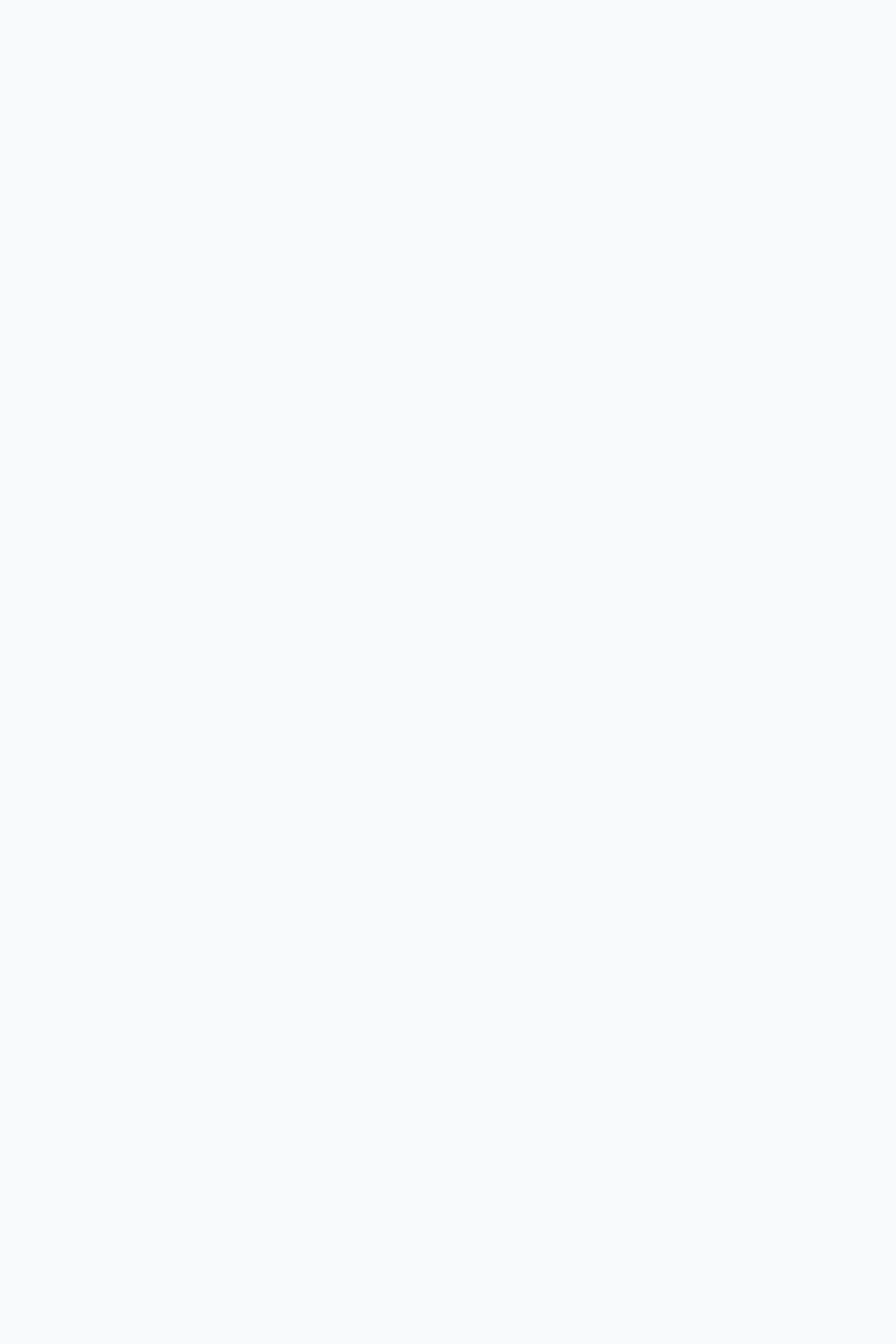
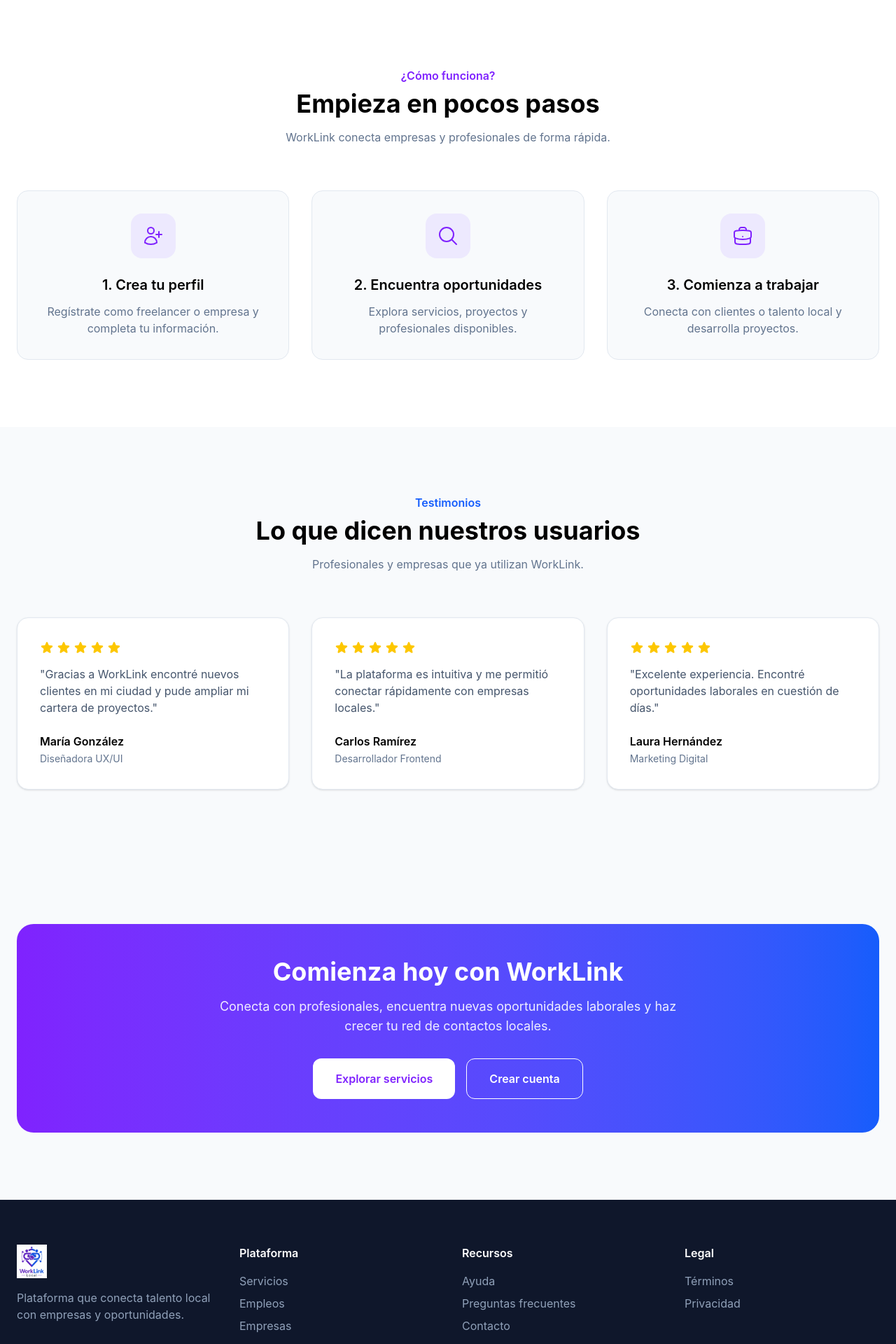
Before and after one commit to JesVite28/worklink_frontend, a React (Vite) app: page / in a window 1280 px wide. Shown: the part 3080-5000 px from the top of the page at 70% size. Before the commit the page ends 3080 px from the top, so only its background shows below. Built offline with nearby package versions, Linux system fonts and the light colour scheme.

Commit message:
Implementación de la siguiente sección de WorkLink

```diff
--- a/src/modules/home/HomePage.tsx
+++ b/src/modules/home/HomePage.tsx
@@ -5,6 +5,10 @@
 import Categories from "./sections/Categories";
 import Freelancers from "./sections/Freelancers";
 import Companies from "./sections/Companies";
+import HowItWorks from "./sections/HowItWorks";
+import Testimonials from "./sections/Testimonials";
+import CTA from "./sections/CTA";
+import Footer from "./sections/footer";
 
 export default function HomePage() {
   return (
@@ -16,6 +20,10 @@
       <Categories />
       <Freelancers />
       <Companies />
+      <HowItWorks />
+      <Testimonials />
+      <CTA />
+    <Footer />
     </>
   );
 }
--- /dev/null
+++ b/src/modules/home/data/Testimonials.ts
@@ -0,0 +1,23 @@
+export const testimonials = [
+  {
+    id: 1,
+    name: "María González",
+    role: "Diseñadora UX/UI",
+    comment:
+      "Gracias a WorkLink encontré nuevos clientes en mi ciudad y pude ampliar mi cartera de proyectos.",
+  },
+  {
+    id: 2,
+    name: "Carlos Ramírez",
+    role: "Desarrollador Frontend",
+    comment:
+      "La plataforma es intuitiva y me permitió conectar rápidamente con empresas locales.",
+  },
+  {
+    id: 3,
+    name: "Laura Hernández",
+    role: "Marketing Digital",
+    comment:
+      "Excelente experiencia. Encontré oportunidades laborales en cuestión de días.",
+  },
+];
--- a/src/modules/home/sections/CTA.tsx
+++ b/src/modules/home/sections/CTA.tsx
@@ -0,0 +1,65 @@
+export default function CTA() {
+  return (
+    <section className="py-24">
+      <div className="max-w-7xl mx-auto px-6">
+
+        <div
+          className="
+            bg-gradient-to-r
+            from-violet-600
+            to-blue-600
+            rounded-3xl
+            p-12
+            text-center
+            text-white
+          "
+        >
+          <h2 className="text-4xl font-bold">
+            Comienza hoy con WorkLink
+          </h2>
+
+          <p className="mt-4 text-lg text-white/90 max-w-2xl mx-auto">
+            Conecta con profesionales, encuentra nuevas oportunidades
+            laborales y haz crecer tu red de contactos locales.
+          </p>
+
+          <div className="flex flex-col sm:flex-row justify-center gap-4 mt-8">
+
+            <button
+              className="
+                bg-white
+                text-violet-600
+                px-8
+                py-4
+                rounded-xl
+                font-semibold
+                hover:scale-105
+                transition
+              "
+            >
+              Explorar servicios
+            </button>
+
+            <button
+              className="
+                border
+                border-white
+                px-8
+                py-4
+                rounded-xl
+                font-semibold
+                hover:bg-white
+                hover:text-violet-600
+                transition
+              "
+            >
+              Crear cuenta
+            </button>
+
+          </div>
+        </div>
+
+      </div>
+    </section>
+  );
+}
--- /dev/null
+++ b/src/modules/home/sections/Footer.tsx
@@ -0,0 +1,64 @@
+export default function Footer() {
+  return (
+    <footer className="bg-slate-900 text-white py-16">
+      <div className="max-w-7xl mx-auto px-6">
+
+        <div className="grid md:grid-cols-4 gap-10">
+
+          <div>
+            <img
+              src="/logo.png"
+              alt="WorkLink"
+              className="h-12 mb-4"
+            />
+
+            <p className="text-slate-400">
+              Plataforma que conecta talento local con empresas y oportunidades.
+            </p>
+          </div>
+
+          <div>
+            <h3 className="font-semibold mb-4">
+              Plataforma
+            </h3>
+
+            <ul className="space-y-2 text-slate-400">
+              <li>Servicios</li>
+              <li>Empleos</li>
+              <li>Empresas</li>
+            </ul>
+          </div>
+
+          <div>
+            <h3 className="font-semibold mb-4">
+              Recursos
+            </h3>
+
+            <ul className="space-y-2 text-slate-400">
+              <li>Ayuda</li>
+              <li>Preguntas frecuentes</li>
+              <li>Contacto</li>
+            </ul>
+          </div>
+
+          <div>
+            <h3 className="font-semibold mb-4">
+              Legal
+            </h3>
+
+            <ul className="space-y-2 text-slate-400">
+              <li>Términos</li>
+              <li>Privacidad</li>
+            </ul>
+          </div>
+
+        </div>
+
+        <div className="border-t border-slate-800 mt-12 pt-8 text-center text-slate-500">
+          © 2026 WorkLink. Todos los derechos reservados.
+        </div>
+
+      </div>
+    </footer>
+  );
+}
--- a/src/modules/home/sections/HowItWorks.tsx
+++ b/src/modules/home/sections/HowItWorks.tsx
@@ -0,0 +1,95 @@
+import {
+  UserPlusIcon,
+  MagnifyingGlassIcon,
+  BriefcaseIcon,
+} from "@heroicons/react/24/outline";
+
+const steps = [
+  {
+    title: "Crea tu perfil",
+    description:
+      "Regístrate como freelancer o empresa y completa tu información.",
+    icon: UserPlusIcon,
+  },
+  {
+    title: "Encuentra oportunidades",
+    description:
+      "Explora servicios, proyectos y profesionales disponibles.",
+    icon: MagnifyingGlassIcon,
+  },
+  {
+    title: "Comienza a trabajar",
+    description:
+      "Conecta con clientes o talento local y desarrolla proyectos.",
+    icon: BriefcaseIcon,
+  },
+];
+
+export default function HowItWorks() {
+  return (
+    <section className="py-24 bg-white">
+      <div className="max-w-7xl mx-auto px-6">
+
+        <div className="text-center mb-16">
+          <span className="text-violet-600 font-semibold">
+            ¿Cómo funciona?
+          </span>
+
+          <h2 className="text-4xl font-bold mt-2">
+            Empieza en pocos pasos
+          </h2>
+
+          <p className="text-slate-500 mt-4">
+            WorkLink conecta empresas y profesionales de forma rápida.
+          </p>
+        </div>
+
+        <div className="grid md:grid-cols-3 gap-8">
+
+          {steps.map((step, index) => {
+            const Icon = step.icon;
+
+            return (
+              <div
+                key={step.title}
+                className="
+                  bg-slate-50
+                  border
+                  border-slate-200
+                  rounded-2xl
+                  p-8
+                  text-center
+                "
+              >
+                <div
+                  className="
+                    w-16
+                    h-16
+                    mx-auto
+                    rounded-2xl
+                    bg-violet-100
+                    flex
+                    items-center
+                    justify-center
+                    mb-6
+                  "
+                >
+                  <Icon className="h-8 w-8 text-violet-600" />
+                </div>
+
+                <h3 className="font-semibold text-xl mb-3">
+                  {index + 1}. {step.title}
+                </h3>
+
+                <p className="text-slate-500">
+                  {step.description}
+                </p>
+              </div>
+            );
+          })}
+        </div>
+
+      </div>
+    </section>
+  );
+}
--- a/src/modules/home/sections/Testimonials.tsx
+++ b/src/modules/home/sections/Testimonials.tsx
@@ -0,0 +1,67 @@
+import { StarIcon } from "@heroicons/react/24/solid";
+import { testimonials } from "../data/Testimonials";
+
+export default function Testimonials() {
+  return (
+    <section className="py-24 bg-slate-50">
+      <div className="max-w-7xl mx-auto px-6">
+
+        <div className="text-center mb-16">
+          <span className="text-blue-600 font-semibold">
+            Testimonios
+          </span>
+
+          <h2 className="text-4xl font-bold mt-2">
+            Lo que dicen nuestros usuarios
+          </h2>
+
+          <p className="text-slate-500 mt-4">
+            Profesionales y empresas que ya utilizan WorkLink.
+          </p>
+        </div>
+
+        <div className="grid md:grid-cols-3 gap-8">
+
+          {testimonials.map((testimonial) => (
+            <div
+              key={testimonial.id}
+              className="
+                bg-white
+                rounded-2xl
+                border
+                border-slate-200
+                p-8
+                shadow-sm
+              "
+            >
+              <div className="flex gap-1 mb-4">
+                {[...Array(5)].map((_, index) => (
+                  <StarIcon
+                    key={index}
+                    className="h-5 w-5 text-yellow-400"
+                  />
+                ))}
+              </div>
+
+              <p className="text-slate-600 mb-6">
+                "{testimonial.comment}"
+              </p>
+
+              <div>
+                <h4 className="font-semibold">
+                  {testimonial.name}
+                </h4>
+
+                <span className="text-sm text-slate-500">
+                  {testimonial.role}
+                </span>
+              </div>
+            </div>
+          ))}
+
+        </div>
+
+      </div>
+    </section>
+  );
+}
```
